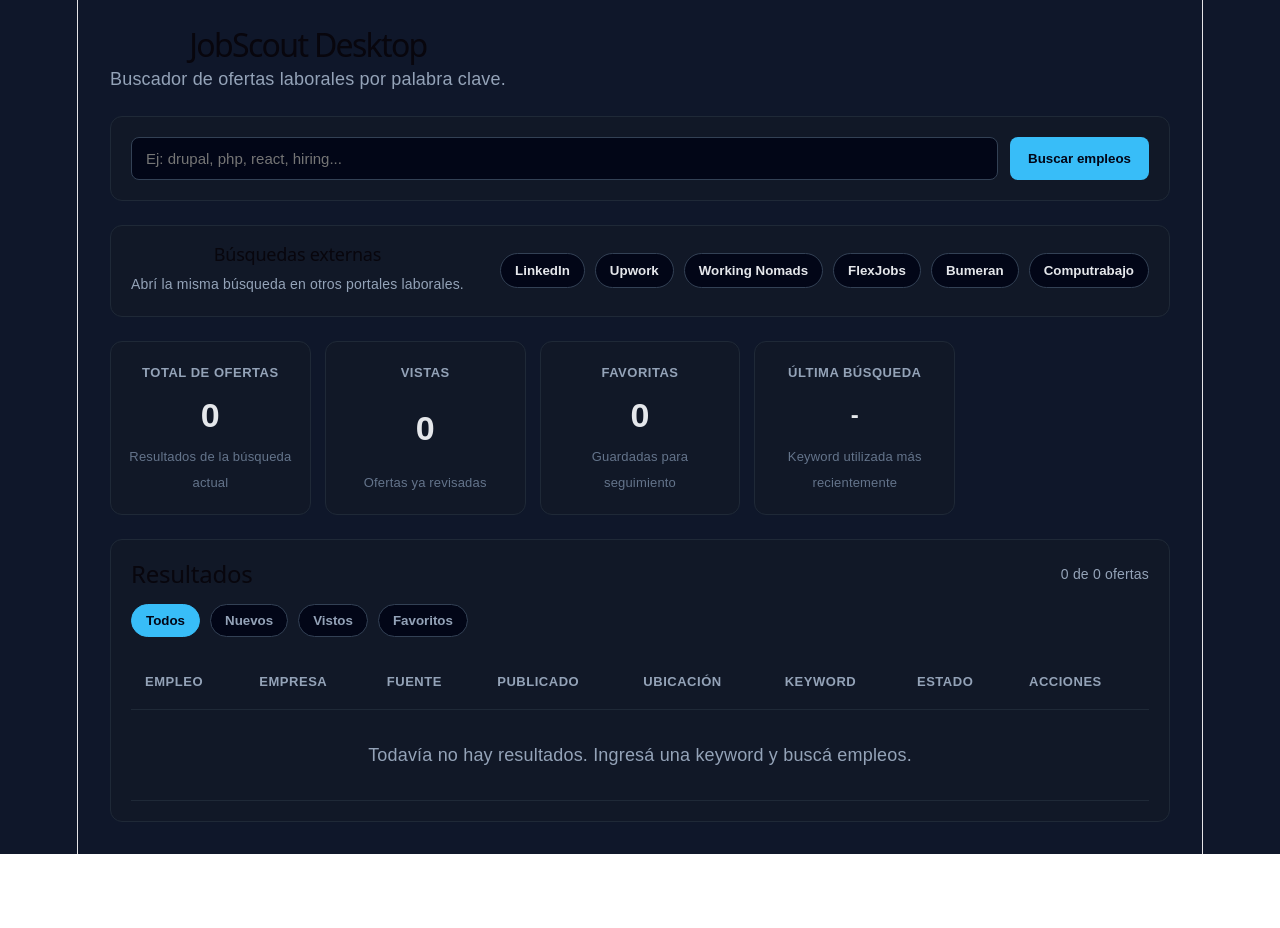
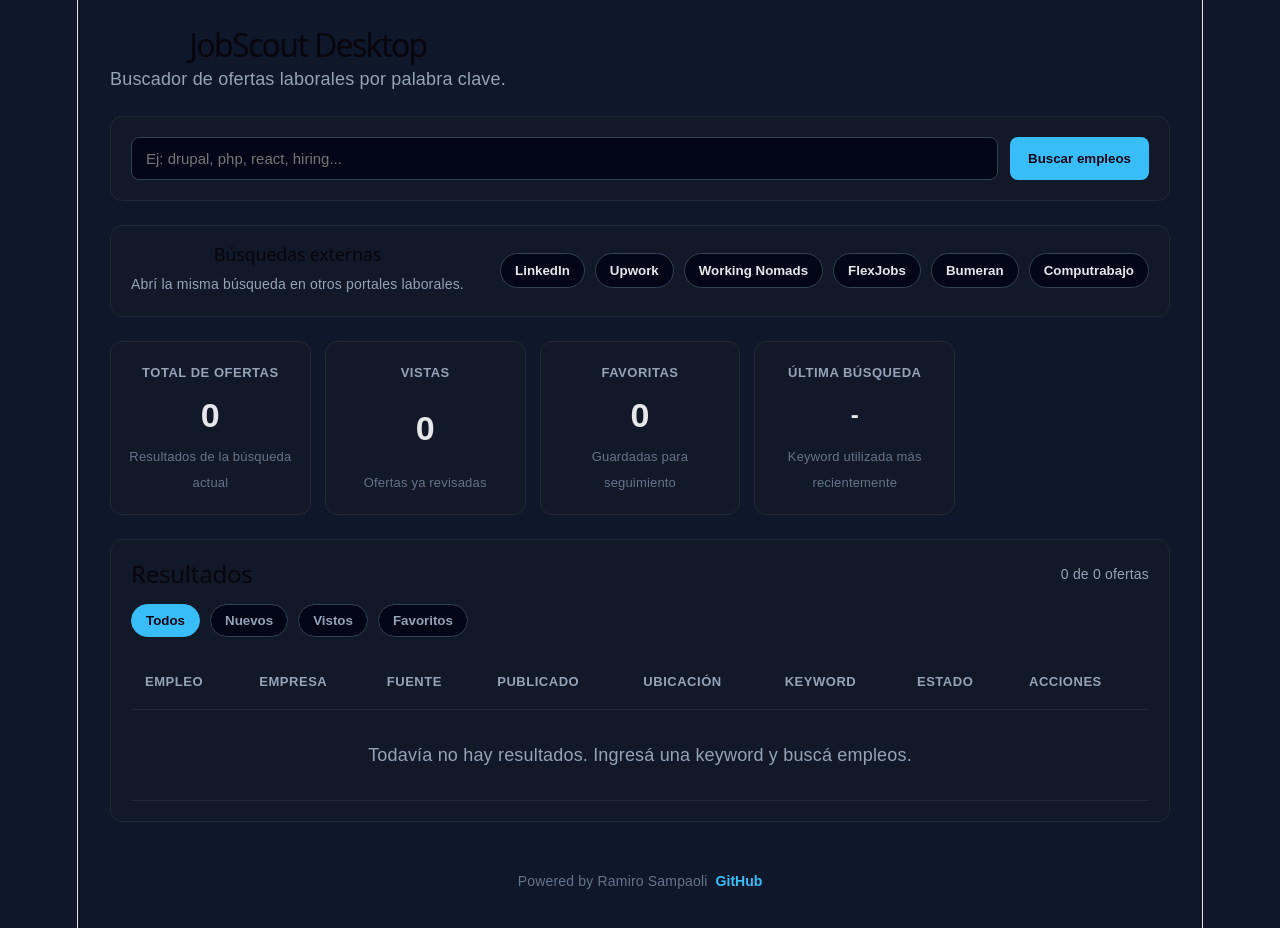
Before and after one commit to rsampaoli/job-scout-desktop, a React (Vite) app: page / in a window 1280 px wide. Before the commit the page ends 854 px from the top, so only its background shows below. Built offline with nearby package versions, Linux system fonts and the light colour scheme.

Commit message:
feat: add portfolio footer link

```diff
--- a/src/App.css
+++ b/src/App.css
@@ -379,3 +379,28 @@ a:hover {
     justify-content: flex-start;
   }
 }
+
+.app-footer {
+  display: flex;
+  justify-content: center;
+  align-items: center;
+  gap: 8px;
+  margin-top: 28px;
+  padding: 18px 0 4px;
+  color: #64748b;
+  font-size: 14px;
+}
+
+.footer-link {
+  background: none;
+  border: none;
+  color: #38bdf8;
+  padding: 0;
+  font: inherit;
+  cursor: pointer;
+  font-weight: bold;
+}
+
+.footer-link:hover {
+  text-decoration: underline;
+}
--- a/src/App.jsx
+++ b/src/App.jsx
@@ -5,6 +5,7 @@ import { searchJobs } from './services/jobSearchService';
 import { EXTERNAL_JOB_SOURCES } from './services/externalJobSources';
 
 const JOB_METADATA_STORAGE_KEY = 'jobScout.jobMetadata';
+const GITHUB_PROFILE_URL = 'https://github.com/rsampaoli';
 
 function App() {
   const [keyword, setKeyword] = useState('');
@@ -74,6 +75,15 @@ function App() {
           : job
       )
     );
+  };
+
+  const handleOpenGithub = () => {
+    if (window.electronAPI?.openExternalLink) {
+      window.electronAPI.openExternalLink(GITHUB_PROFILE_URL);
+      return;
+    }
+
+    window.open(GITHUB_PROFILE_URL, '_blank', 'noopener,noreferrer');
   };
 
   const handleOpenJob = (job) => {
@@ -316,6 +326,17 @@ function App() {
           </tbody>
         </table>
       </section>
+      <footer className="app-footer">
+        <span>Powered by Ramiro Sampaoli</span>
+
+        <button
+          type="button"
+          className="footer-link"
+          onClick={handleOpenGithub}
+        >
+          GitHub
+        </button>
+      </footer>
     </main>
   );
 }
```
Also changed, not shown: 1 other file (tests, documents, lock files or other folders).
